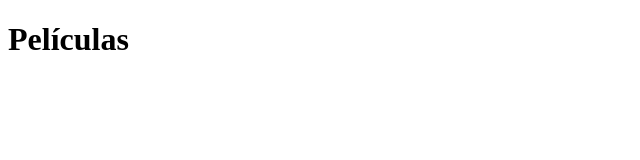
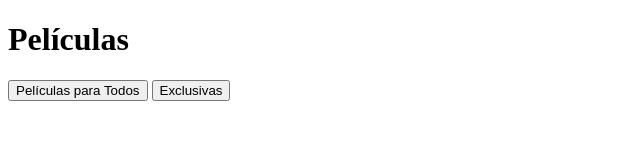
Before and after one commit to AngelMartinez10/AngelMartinez10.github.io, a plain HTML site: page index.html in a window 1280 px wide. Shown: the whole page, without its empty margins (0-640 px from the left). Drawn offline with Linux system fonts and the light colour scheme.

Commit message:
Update index.html

```diff
--- a/index.html
+++ b/index.html
@@ -6,5 +6,7 @@
 </head>
 <body>
     <h1>Películas</h1>
+    <button onCLick="alert("Adiós Mundo Cruel)"> Películas para Todos </button>
+    <button onCLick="alert("Adiós Mundo Cruel)"> Exclusivas </button>
 </body>
 </html>
```
